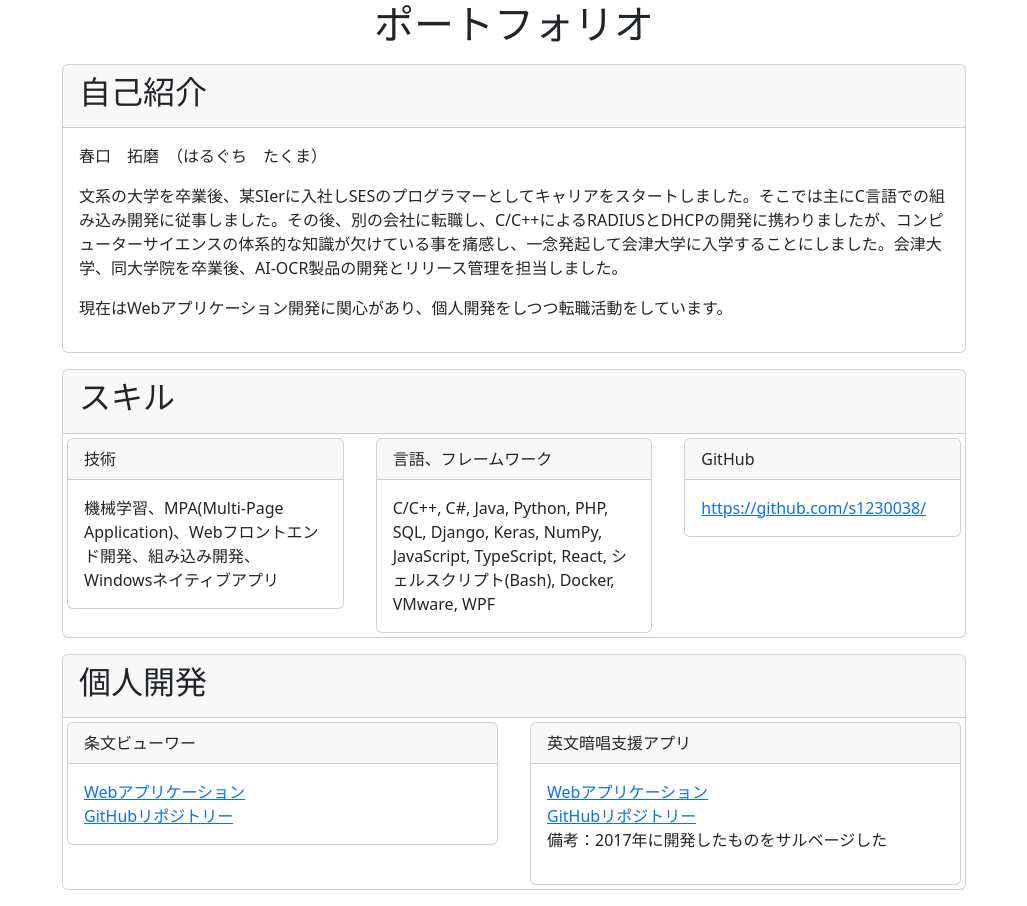
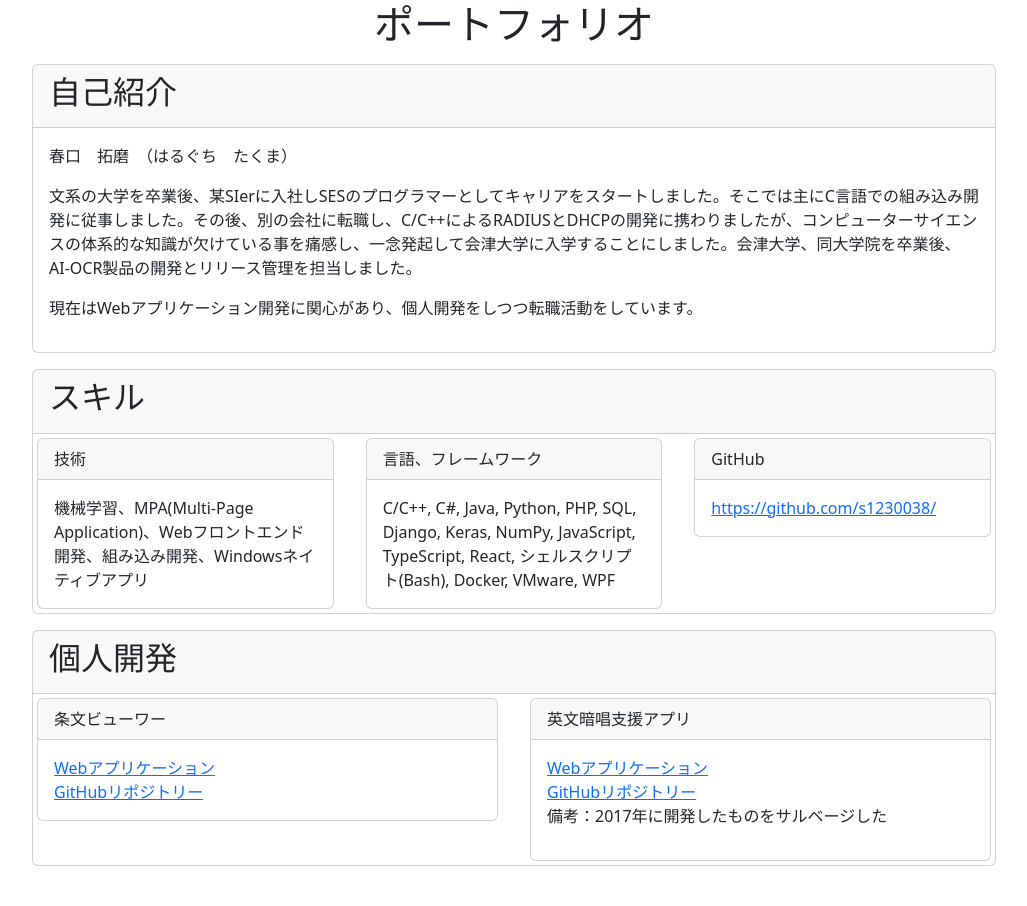
Before and after one commit to s1230038/s1230038.github.io, a website: page docs/index.html in a window 1280 px wide. Shown: the whole page, without its empty margins (126-1153 px from the left). After the commit the page ends 882 px from the top, so only its background shows below. Drawn offline with Linux system fonts and the light colour scheme.

Commit message:
[update] modify max-width

```diff
--- a/docs/index.html
+++ b/docs/index.html
@@ -10,7 +10,7 @@
     <style>
       @media (min-width: 1200px) {
         .container {
-          max-width: 960px; /* 最大幅を960pxに制限 */
+          max-width: 1020px; /* 最大幅を960pxに制限 */
         }
       }
     </style>
```
